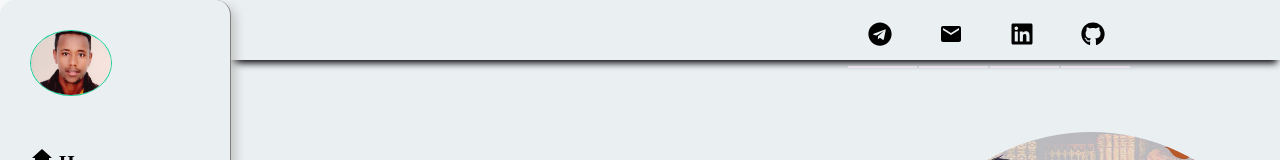
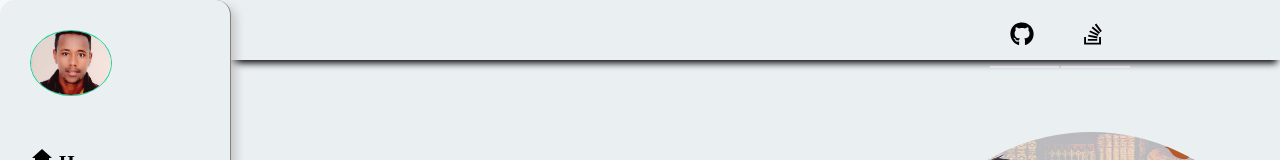
Before and after one commit to GetnetAm/getnet, a React (Create React App) app: page / in a window 1280 px wide. Shown: the top 160 px of the page. Built offline with nearby package versions, Linux system fonts and the light colour scheme.

Commit message:
design sidebar and top bar

```diff
--- a/public/index.html
+++ b/public/index.html
@@ -24,7 +24,7 @@
       work correctly both with client-side routing and a non-root public URL.
       Learn how to configure a non-root public URL by running `npm run build`.
     -->
-    <title>www.getnetamsalu.com</title>
+    <title>www.getnet.com</title>
   </head>
   <body>
     <noscript>/</noscript>
--- a/src/global/sidebar/Sidebar.js
+++ b/src/global/sidebar/Sidebar.js
@@ -1,6 +1,5 @@
 import HomeIcon from "@mui/icons-material/Home";
-import ClearIcon from "@mui/icons-material/Clear";
-import DisabledByDefaultIcon from '@mui/icons-material/DisabledByDefault';
+
 // import { Link } from "react-router-dom";
 import SchoolIcon from "@mui/icons-material/School";
 import FileCopyIcon from "@mui/icons-material/FileCopy";
@@ -10,7 +9,6 @@ import userlogo from "../../assests/images/user2.jpg";
 import PersonIcon from "@mui/icons-material/Person";
 import ContactPhoneIcon from "@mui/icons-material/ContactPhone";
 import { Link } from "react-router-dom";
-import MenuIcon from '@mui/icons-material/Menu';
 import { GiSkills } from "react-icons/gi";
 import { FaPeopleLine } from "react-icons/fa6";
 import "./sidebar.css";
--- a/src/global/topbar/Topbar.js
+++ b/src/global/topbar/Topbar.js
@@ -1,7 +1,6 @@
-import { FaSearch, FaTelegram } from "react-icons/fa";
-import { MdEmail } from "react-icons/md";
+
 import { FaGithub } from "react-icons/fa";
-import { FaLinkedin } from "react-icons/fa";
+import { FaStackOverflow } from "react-icons/fa6";
 
 import MenuIcon from '@mui/icons-material/Menu';
 
@@ -24,10 +23,9 @@ function Topbar({OpenSidebar}) {
 
 
       <div className="header-right">
-        <Link to="https://t.me/Get2119" className="link"><FaTelegram className="icon" /></Link>
-        <Link to="mailto:getnetamsalu2119@gmail.com" className="link">  <MdEmail className="icon" /></Link>
-        <Link to="https://www.linkedin.com/in/getnet-amsalu-04b325313?lipi=urn%3Ali%3Apage%3Ad_flagship3_profile_view_base_contact_details%3BQ2674EHSR%2BO4z9F1UJx%2BiA%3D%3D" className="link">   <FaLinkedin  className="icon" /></Link>
-        <Link to="https://github.com/GetnetAm" className="link">  <FaGithub className="icon" /></Link>
+      <Link to="https://github.com/GetnetAm" className="link">  <FaGithub className="icon" /></Link>
+        <Link to="https://stackoverflow.com/users/22035105/getnet-amsalu" className="link">  <FaStackOverflow className="icon" /></Link>
+
 
 
 
--- a/src/pages/footer/Footer.js
+++ b/src/pages/footer/Footer.js
@@ -1,9 +1,5 @@
-import { Link } from "react-router-dom";
 import "./footer.css";
-import TelegramIcon from "@mui/icons-material/Telegram";
-import PhoneIcon from "@mui/icons-material/Phone";
-import EmailIcon from "@mui/icons-material/Email";
-import LinkedInIcon from "@mui/icons-material/LinkedIn";
+
 
 function Footer() {
   return (
--- a/src/pages/home/Home.js
+++ b/src/pages/home/Home.js
@@ -19,7 +19,6 @@ function Home() {
         <Skills />
         <Portfolio />
         <TestimonialA />
-
         <Footer />
 
 
```
